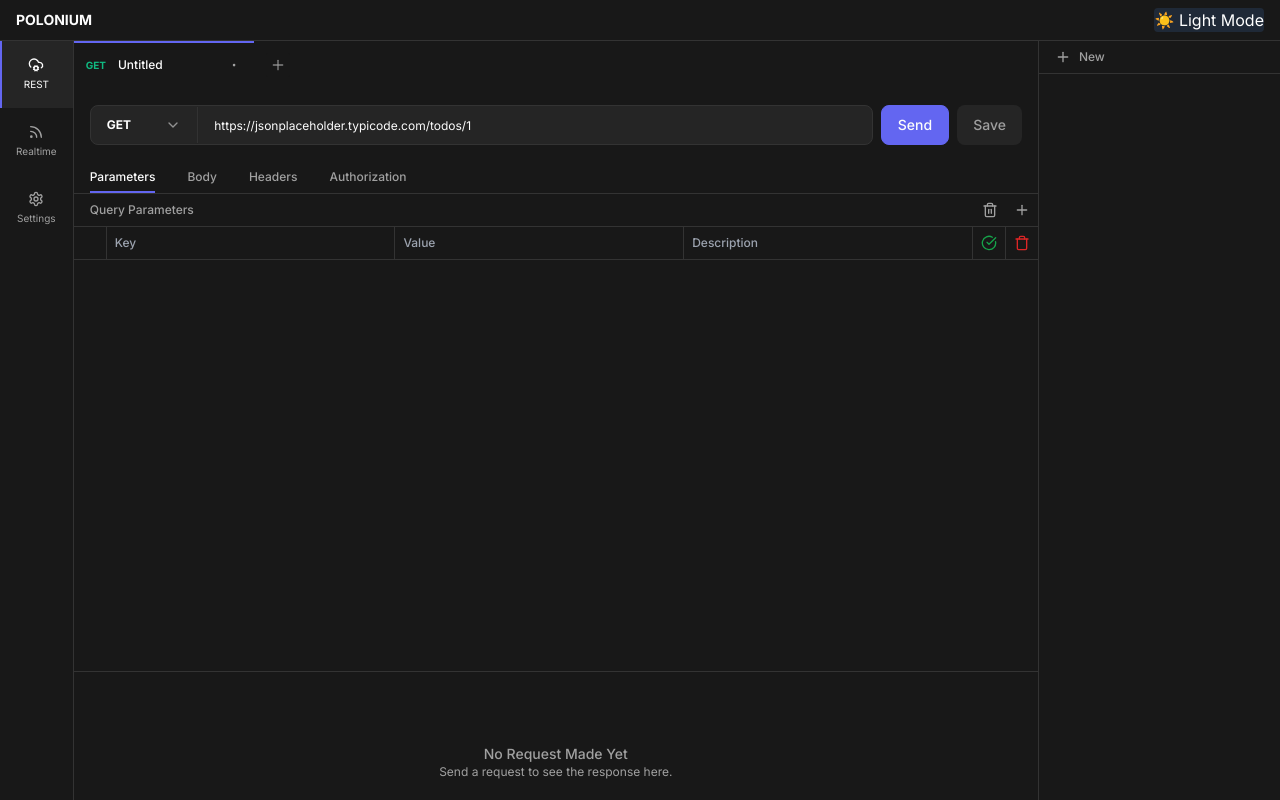
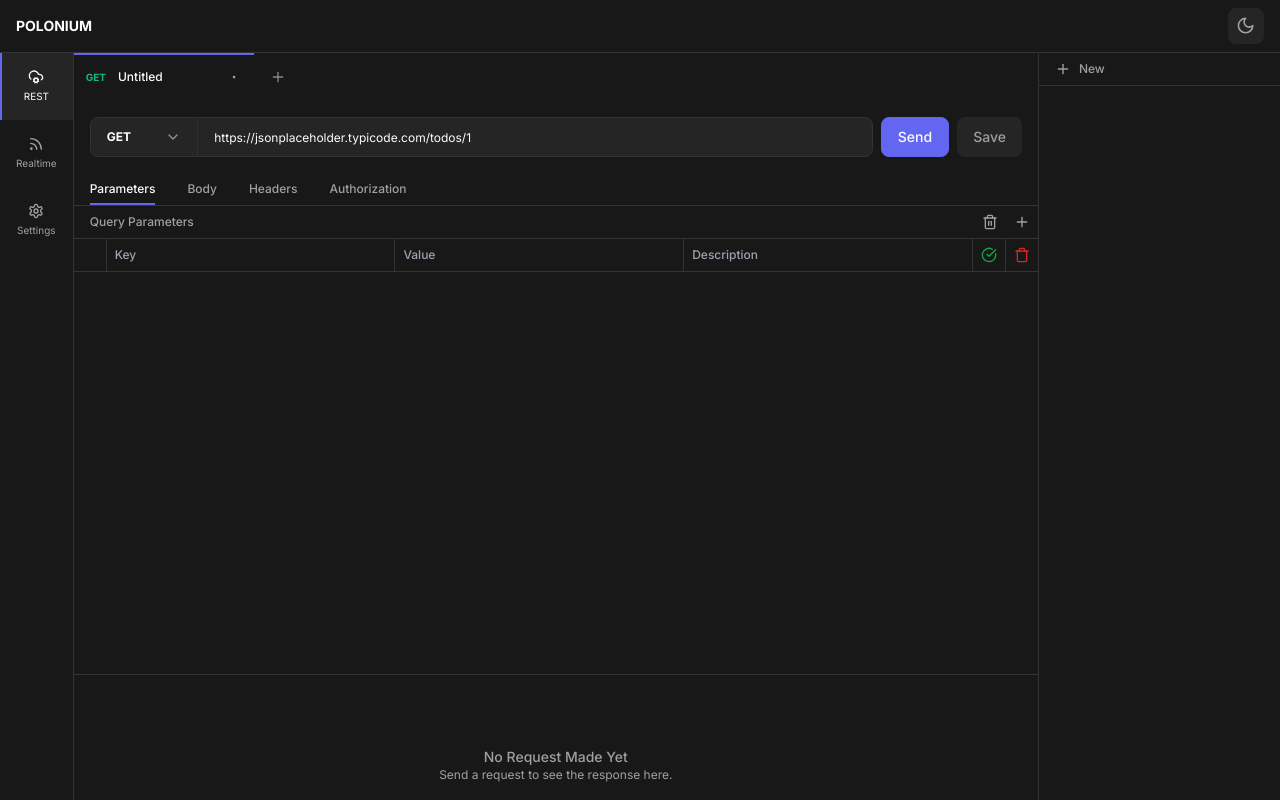
Before and after one commit to Reche13/polonium, a Next.js app: page / in a window 1280 px wide. Built offline with nearby package versions, Linux system fonts and the light colour scheme.

Commit message:
dark mode toggle updated

```diff
--- a/src/components/header/index.tsx
+++ b/src/components/header/index.tsx
@@ -1,5 +1,13 @@
 import { useTheme } from "next-themes";
 import React from "react";
+import {
+  DropdownMenu,
+  DropdownMenuContent,
+  DropdownMenuItem,
+  DropdownMenuTrigger,
+} from "../primitives/Dropdown";
+import { Button } from "../primitives/Button";
+import { Moon, Sun } from "lucide-react";
 
 const Header = () => {
   const { theme, setTheme } = useTheme();
@@ -10,14 +18,32 @@ const Header = () => {
       </span>
 
       {/* TODO: need to change this button later */}
-      <div>
-        <button
-          onClick={() => setTheme(theme === "dark" ? "light" : "dark")}
-          className="bg-gray-200 dark:bg-gray-800 text-black dark:text-white rounded"
+      <DropdownMenu>
+        <DropdownMenuTrigger asChild>
+          <Button variant="seconodary" size="icon">
+            <Sun className="h-[1.2rem] w-[1.2rem] rotate-0 scale-100 transition-all dark:-rotate-90 dark:scale-0" />
+            <Moon className="absolute h-[1.2rem] w-[1.2rem] rotate-90 scale-0 transition-all dark:rotate-0 dark:scale-100" />
+            <span className="sr-only">Toggle theme</span>
+          </Button>
+        </DropdownMenuTrigger>
+        <DropdownMenuContent
+          align="end"
+          className="bg-bg-light-pri dark:bg-bg-dark-pri border-stroke-light-ter dark:border-stroke-dark-ter"
         >
-          {theme === "dark" ? "☀️ Light Mode" : "🌙 Dark Mode"}
-        </button>
-      </div>
+          <DropdownMenuItem
+            onClick={() => setTheme("light")}
+            className="cursor-pointer hover:bg-bg-light-sec dark:hover:bg-bg-dark-sec text-sm text-text-w-sec dark:text-text-w-sec"
+          >
+            Light
+          </DropdownMenuItem>
+          <DropdownMenuItem
+            onClick={() => setTheme("dark")}
+            className="cursor-pointer hover:bg-bg-light-sec dark:hover:bg-bg-dark-sec text-sm text-text-w-sec dark:text-text-w-sec"
+          >
+            Dark
+          </DropdownMenuItem>
+        </DropdownMenuContent>
+      </DropdownMenu>
     </div>
   );
 };
```
